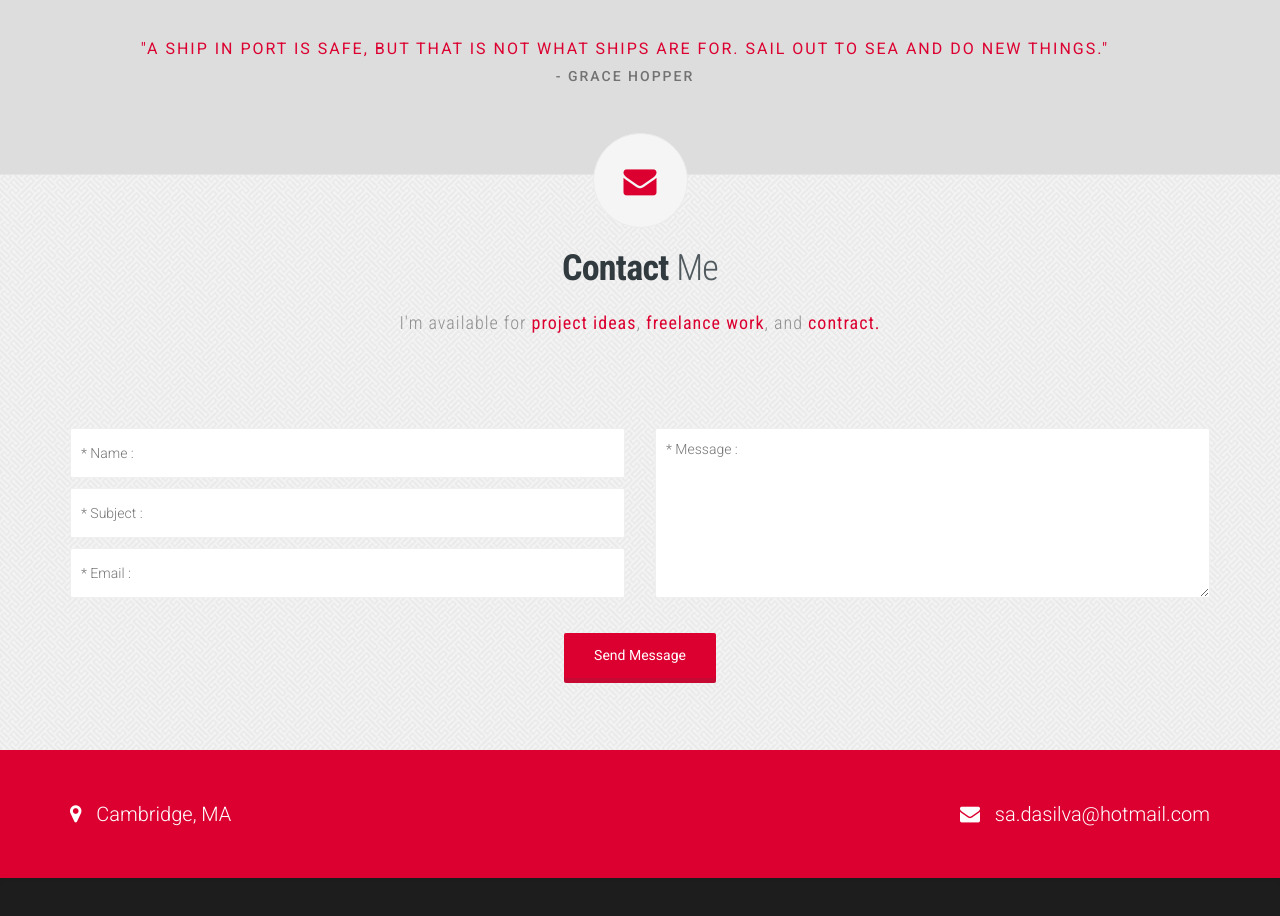
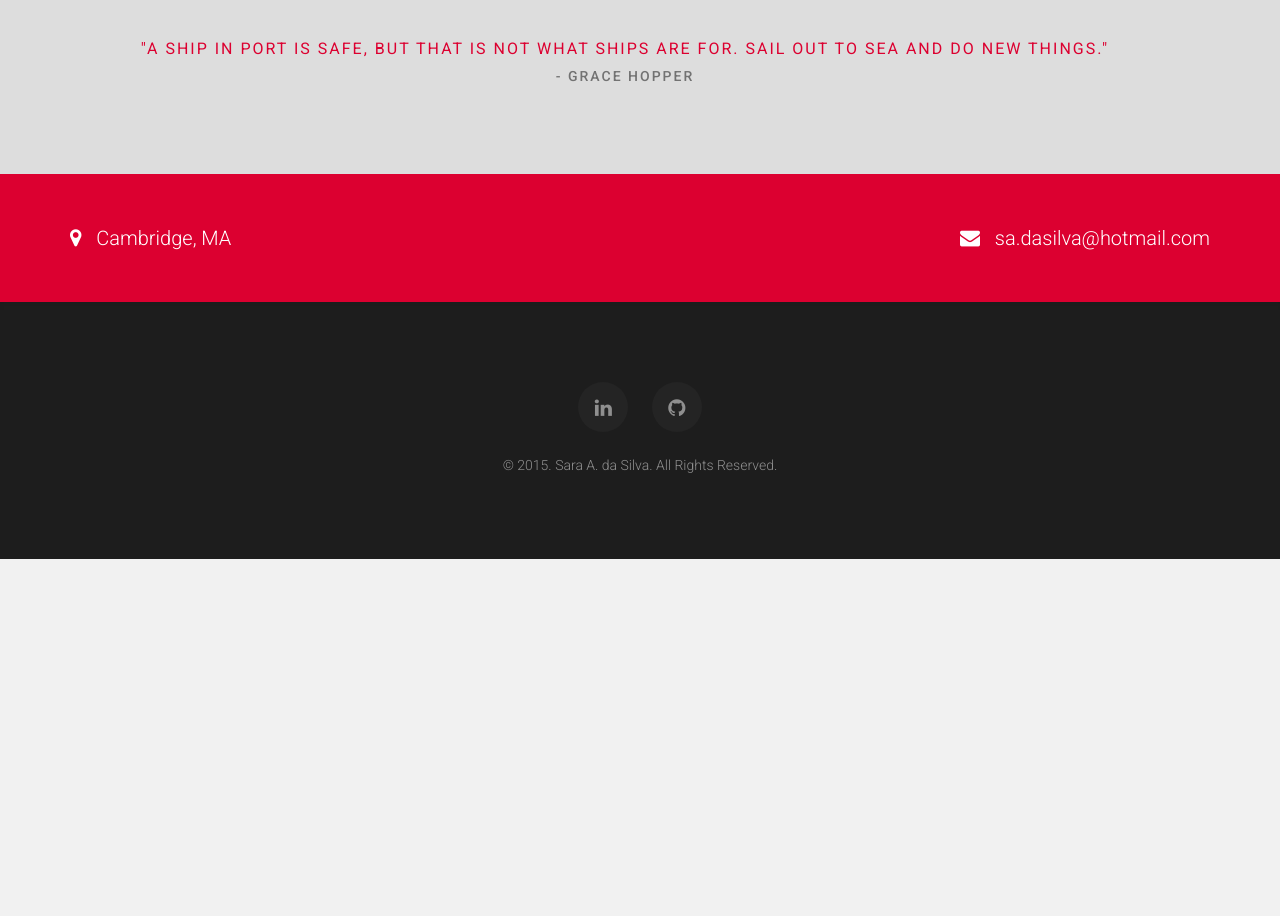
Before and after one commit to sadasilva/sadasilva.github.io, a plain HTML site: page index.htm in a window 1280 px wide. Shown: the part 6540-7456 px from the top of the page. After the commit the page ends 7099 px from the top, so only its background shows below. Drawn offline with Linux system fonts and the light colour scheme; a web font is replaced by a local one.

Commit message:
remove contact form

```diff
--- a/index.htm
+++ b/index.htm
@@ -706,108 +706,6 @@
 				</div>
 				<!-- snippet ends -->
 
-
-				<!-- contact me starts
-				===============================================================================================-->
-				<div class="gray_bg"  id="contact">
-					<div class="clr">
-						<div class="container">
-							<div class="row">
-								<div class="social-icon element_from_bottom">
-									<div class="center">
-										<ul><li class="fa fa-envelope">	<a href="#"></a></li></ul>
-									</div>
-								</div>
-							</div>
-						</div>
-					</div>
-
-					<div class="clr">
-						<div class="clr container">
-							<div class="row text-center">
-								<h1><span>Contact </span>Me</h1>
-								<div class="tag">I'm available for<span> project ideas</span>, <span>freelance work</span>, and <span>contract.</span></div>
-							</div>
-						</div>
-
-						<div class="container">
-							<div class="row pad_top20">
-								<!-- contact form -->
-
-								<!-- <form method="POST" action="////formspree.io/sa.dasilva@hotmail.com" id="contact_form" >-->
-
-
-
-								<form method="POST" action="////formspree.io/sa.dasilva@hotmail.com" id="contact_form">
-									<!-- <input type="hidden" name="_next"  data-toggle="modal" data-target="#thankyouModal" /> -->
-
-									<div class="clearfix">
-										<div class="col-md-6 text-center">
-
-											<div class="control-group">
-												<input name="name" type="text" class="validate['required'] textbox1 element_from_left" placeholder="* Name : "
-												onfocus="this.placeholder = ''" onBlur="this.placeholder = '* Name :'" />
-											</div>
-
-											<div class="control-group">
-												<input name="_subject" type="text" class="validate['required'] textbox1 element_from_left" placeholder="* Subject : "
-												onfocus="this.placeholder = ''" onBlur="this.placeholder = '* Subject :'" />
-											</div>
-
-											<div class="control-group">
-												<input name="email" type="text" class="validate['required','email'] textbox1 element_from_left"
-												placeholder="* Email : " onFocus="this.placeholder = ''" onBlur="this.placeholder = '* Email :'"/>
-											</div>
-
-										</div>
-
-										<div class="col-md-6 text-center">
-											<div class="control-group">
-												<textarea name="message" cols="" rows="" class="validate['required'] messagebox1 element_from_right"
-												placeholder="* Message : " onFocus="this.placeholder = ''" onBlur="this.placeholder = '* Message :'"></textarea>
-											</div>
-										</div>
-
-									</div>
-
-									<div class="clearfix"></div>
-									<div class="clearfix">
-										<div class="col-md-12">
-											<div class="clearfix text-center">
-												<div class="clearfix element_from_bottom">
-													<input type="text" name="_gotcha" style="display:none">
-													<input type="submit" value="Send Message" class="btn btn-3 btn-3d" />
-												</div>
-											</div>
-										</div>
-									</div>
-								</form>
-
-								<div class="modal fade" id="thankyouModal" tabindex="-1" role="dialog" aria-labelledby="thankyouLabel" aria-hidden="true">
-									<div class="modal-dialog">
-										<div class="modal-content">
-											<div class="modal-header">
-												<button type="button" class="close" data-dismiss="modal" aria-hidden="true" onclick="formReset()">&times;</button>
-												<h4 class="modal-title" id="myModalLabel">Thank you!</h4>
-											</div>
-											<div class="modal-body">
-												<p>Your message was sent. I will get back to you soon!</p>
-											</div>
-										</div>
-									</div>
-								</div>
-
-
-								<!-- // contact form -->
-							</div>
-						</div>
-					</div>
-					<div class="clearfix pad_top50">&nbsp;</div>
-				</div>
-				<!-- contact me ends -->
-
-
-
 				<!-- footer starts
 				===============================================================================================-->
 				<div class="add_bg">
@@ -846,15 +744,6 @@
 			</div>
 		</div>
 
-
-
-		<script>
-		function formReset()
-		{
-			document.getElementById("contact_form").reset();
-		}
-		</script>
-
 		<script type="text/javascript" src="assets/js/bootstrap.min.js"></script>
 		<script type="text/javascript" src="assets/js/jquery.queryloader2.min.js"></script>
 		<script type="text/javascript" src="assets/js/jquery.tweet.min.js"></script>
```
